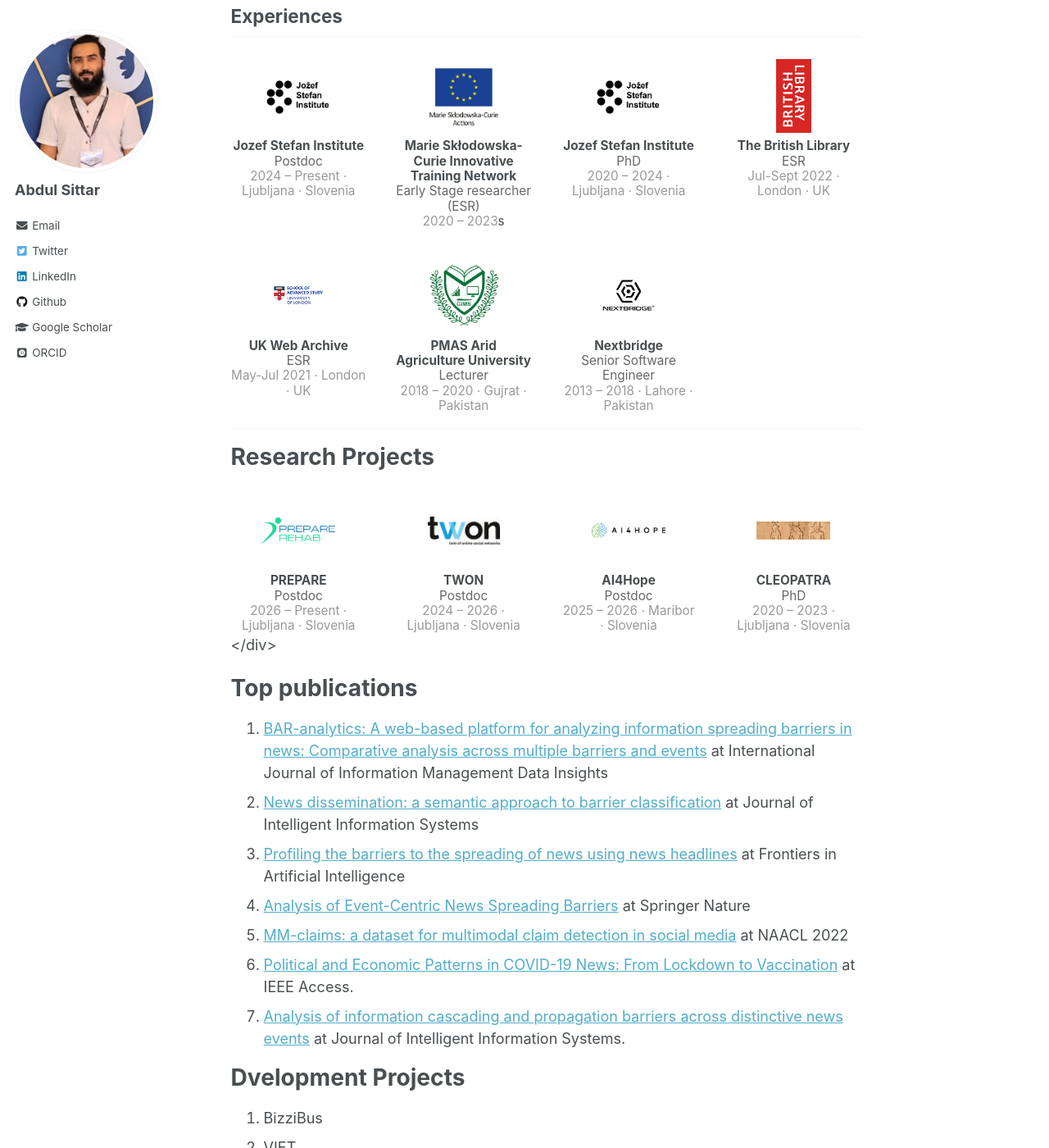
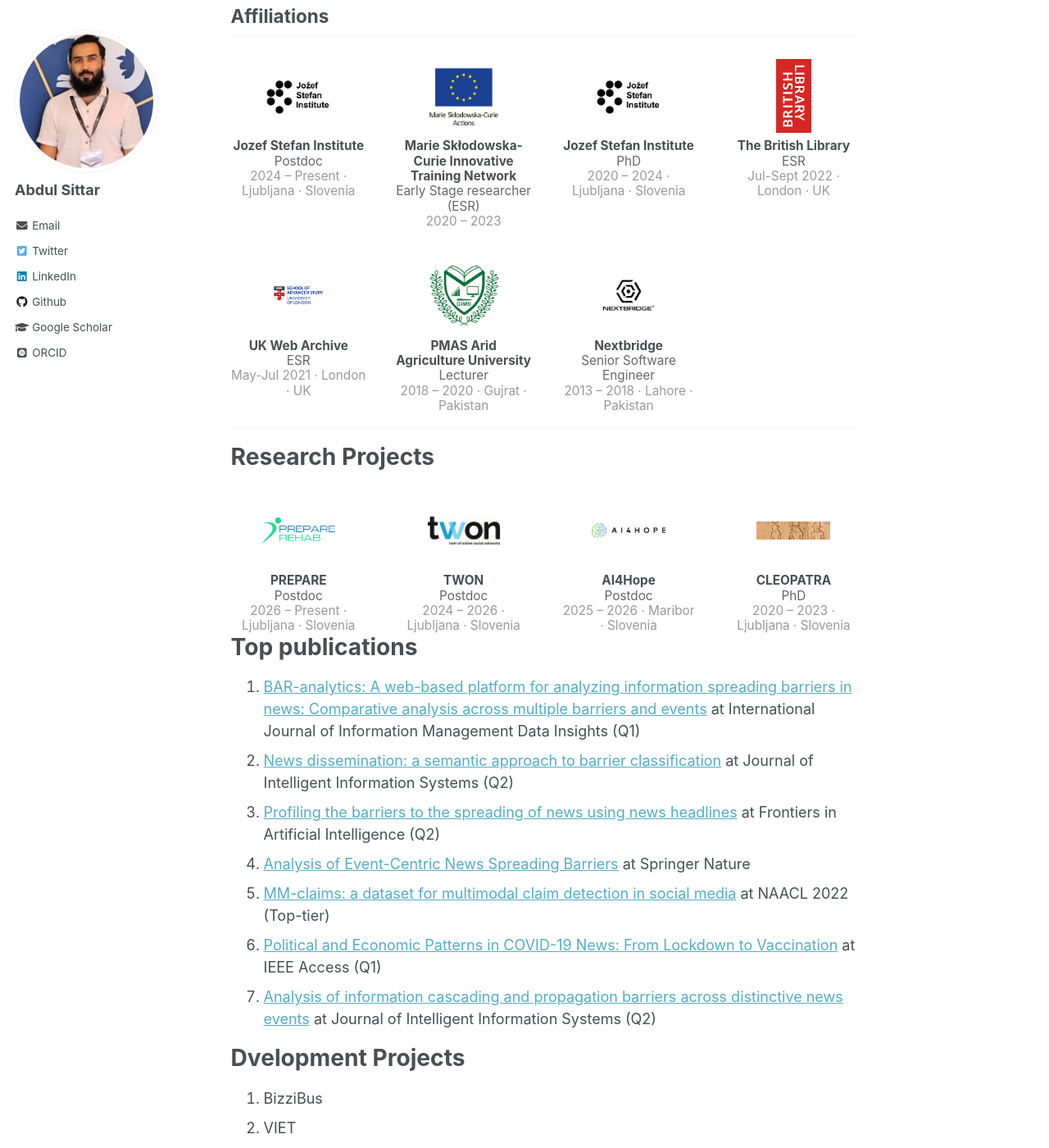
Before and after one commit to abdulsittar/abdulsittar.github.io, a Jekyll site: the page built from _pages/about.md, in a window 1280 px wide and 1400 px high, scrolled down 407 px. Shown: the whole window at 82% size. Built offline with Jekyll 4.4.1, drawn with Linux system fonts in a browser that asks for light colours; some web fonts are replaced.

Commit message:
updated ranking

```diff
--- a/_pages/about.md
+++ b/_pages/about.md
@@ -15,7 +15,7 @@ I am a Postdoctoral Researcher at the [Department for Artifical Intelligence E3,
 I've previously worked at the GIMS PMAS Arid Agriculture University as lecturer and [Nextbridge (Pvt.) Ltd](https://nextbridge.com) as Senior Software Engineer.
 
 
-## Experiences
+## Affiliations
 
 <div style="display:grid; grid-template-columns: repeat(4, 1fr); gap: 2rem; margin-top: 1.5rem; text-align: center;">
 
@@ -39,7 +39,7 @@ I've previously worked at the GIMS PMAS Arid Agriculture University as lecturer
     <div style="margin-top:0.4rem; font-size:0.85em; line-height:1.2;">
       <strong>Marie Skłodowska-Curie Innovative Training Network</strong><br>
       <span style="color:#666;">Early Stage researcher (ESR)</span><br>
-      <span style="color:#999;">2020 – 2023</span>s
+      <span style="color:#999;">2020 – 2023</span>
     </div>
   </div>
 
@@ -158,20 +158,19 @@ Research Projects
     </div>
   </div>
 </div>
-</div>
 
 
 
 Top publications
 ======
 
-1. [BAR-analytics: A web-based platform for analyzing information spreading barriers in news: Comparative analysis across multiple barriers and events]([https://www.sciencedirect.com/science/article/pii/S2667096825000503](https://www.sciencedirect.com/science/article/pii/S2667096825000503)) at International Journal of Information Management Data Insights
-2. [News dissemination: a semantic approach to barrier classification]([https://link.springer.com/article/10.1007/s10844-024-00894-5](https://link.springer.com/article/10.1007/s10844-024-00894-5)) at Journal of Intelligent Information Systems
-3. [Profiling the barriers to the spreading of news using news headlines]([https://www.frontiersin.org/journals/artificial-intelligence/articles/10.3389/frai.2023.1225213/full](https://www.frontiersin.org/journals/artificial-intelligence/articles/10.3389/frai.2023.1225213/full)) at Frontiers in Artificial Intelligence
+1. [BAR-analytics: A web-based platform for analyzing information spreading barriers in news: Comparative analysis across multiple barriers and events]([https://www.sciencedirect.com/science/article/pii/S2667096825000503](https://www.sciencedirect.com/science/article/pii/S2667096825000503)) at International Journal of Information Management Data Insights (Q1)
+2. [News dissemination: a semantic approach to barrier classification]([https://link.springer.com/article/10.1007/s10844-024-00894-5](https://link.springer.com/article/10.1007/s10844-024-00894-5)) at Journal of Intelligent Information Systems (Q2)
+3. [Profiling the barriers to the spreading of news using news headlines]([https://www.frontiersin.org/journals/artificial-intelligence/articles/10.3389/frai.2023.1225213/full](https://www.frontiersin.org/journals/artificial-intelligence/articles/10.3389/frai.2023.1225213/full)) at Frontiers in Artificial Intelligence (Q2)
 4. [Analysis of Event-Centric News Spreading Barriers]([https://library.oapen.org/handle/20.500.12657/96074](https://library.oapen.org/handle/20.500.12657/96074)) at Springer Nature
-5. [MM-claims: a dataset for multimodal claim detection in social media]([https://aclanthology.org/2022.findings-naacl.72/](https://aclanthology.org/2022.findings-naacl.72/)) at NAACL 2022
-6. [Political and Economic Patterns in COVID-19 News: From Lockdown to Vaccination](https://ieeexplore.ieee.org/document/9749092) at IEEE Access.
-7. [Analysis of information cascading and propagation barriers across distinctive news events](https://link.springer.com/article/10.1007/s10844-021-00654-9) at Journal of Intelligent Information Systems.
+5. [MM-claims: a dataset for multimodal claim detection in social media]([https://aclanthology.org/2022.findings-naacl.72/](https://aclanthology.org/2022.findings-naacl.72/)) at NAACL 2022 (Top-tier)
+6. [Political and Economic Patterns in COVID-19 News: From Lockdown to Vaccination](https://ieeexplore.ieee.org/document/9749092) at IEEE Access (Q1)
+7. [Analysis of information cascading and propagation barriers across distinctive news events](https://link.springer.com/article/10.1007/s10844-021-00654-9) at Journal of Intelligent Information Systems (Q2)
 
 
 
```
